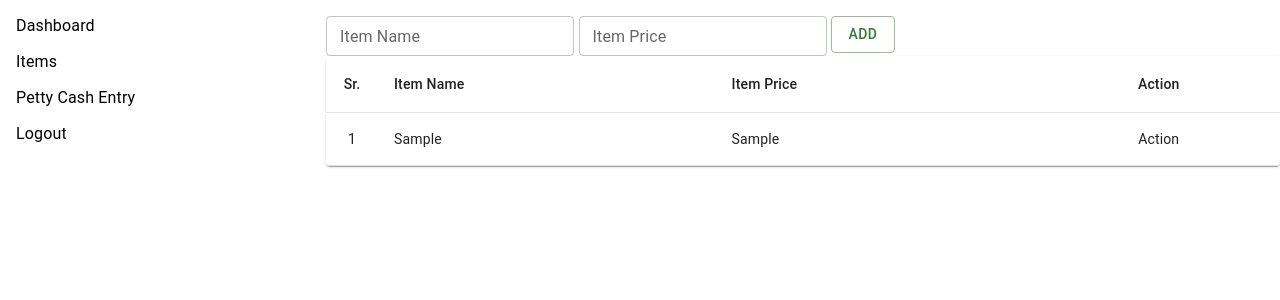
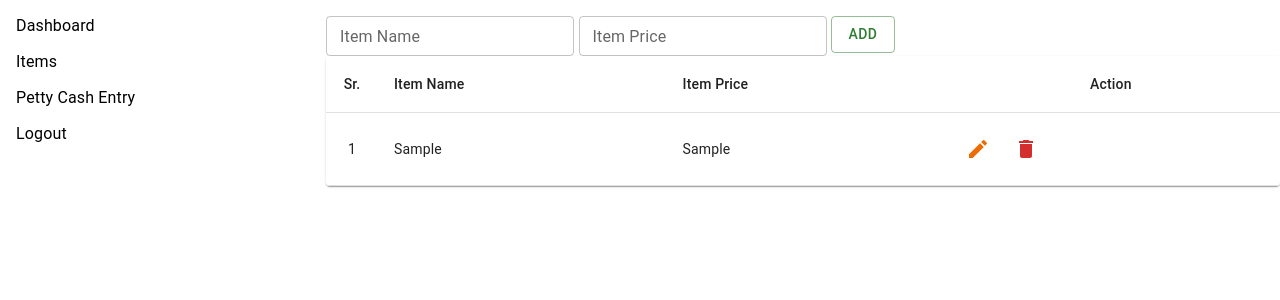
Before and after one commit to sankalpgajbhiye/petty-cash, a React (Create React App) app: page /item in a window 1280 px wide. Both pictures are taken after typing "Sample", "Sample" into the empty fields and a click on the button "ADD". Shown: the top 300 px of the page. Built offline with nearby package versions, Linux system fonts and the light colour scheme.

Commit message:
edit delete in items

```diff
--- a/src/App.js
+++ b/src/App.js
@@ -17,6 +17,7 @@ function App() {
 				<Route path="/" element={<Login />} />
 				<Route path="/dashboard" element={<Dashboard />} />
 				<Route path="/item" element={<Item />} />
+				{/* <Route path="/item/:id" element={<Item />} /> */}
 				{/* <Route path="/footer/:id/:page" element={<Footer />} /> */}
 			</Routes>
 		</BrowserRouter>
--- a/src/Pages/Item/ItemForm.jsx
+++ b/src/Pages/Item/ItemForm.jsx
@@ -1,7 +1,7 @@
-import React, { useState } from 'react';
+import React, { useState, useEffect } from 'react';
 import { TextField, Button } from '@mui/material'
 
-export default function ItemForm({ items, setItems }) {
+export default function ItemForm({ items, setItems, itemIndex, setItemIndex }) {
 
     const formObj = {
         item_name: "",
@@ -22,10 +22,14 @@ export default function ItemForm({ items, setItems }) {
 
     const handleAdd = () => {
         if( validateForm() ) {
-            items.push(values);
+
+            if(itemIndex !== "") items[itemIndex] = values;
+            if(itemIndex === "") items.push(values);
+
             setItems([...items]);
             // reset current form inputs
             setValues(formObj);
+            setItemIndex("");
         }
     }
 
@@ -39,6 +43,18 @@ export default function ItemForm({ items, setItems }) {
 
         return Object.keys(newErrors).length === 0;
     }
+
+    useEffect(() => {
+        // console.log(items[itemIndex]);
+        if( itemIndex !== "" ) {
+            const currentItem = items[itemIndex];
+            const newFormObj = { ...formObj }; // new object created using formobj
+            for (const [key, value] of Object.entries(formObj)) {
+                newFormObj[key] = currentItem[key];
+            }
+            setValues(newFormObj);
+        }
+    }, [itemIndex])
 
     return (
         <>
@@ -63,7 +79,7 @@ export default function ItemForm({ items, setItems }) {
                 error={errors.item_price !== undefined}
                 helperText={errors?.item_price}
             /> {` `}
-            <Button variant="outlined" color="success" onClick={handleAdd}>Add</Button>
+            <Button variant="outlined" color="success" onClick={handleAdd}> { itemIndex !== "" ? 'Edit': 'Add' }</Button>
         </>
     )
 }
--- a/src/Pages/Item/ItemTable.jsx
+++ b/src/Pages/Item/ItemTable.jsx
@@ -2,21 +2,45 @@ import React from 'react';
 
 import {
     Paper, Table, TableBody, TableCell, TableContainer,
-    TableHead, TableRow
+    TableHead, TableRow, Stack, IconButton
 } from '@mui/material';
 
-const TableRowComp = ({ item, ind }) => {
+// import DeleteIcon from '@mui/icons-material/Delete';
+import { Delete, Edit } from '@mui/icons-material';
+
+const TableRowComp = ({ item, ind, setItemIndex, deleteItem }) => {
+
+    const handleEdit = () => {
+        setItemIndex(ind);
+    }
+
     return(
         <TableRow hover role="checkbox" tabIndex={-1}>
             <TableCell align="center" width={20}> { ind + 1 } </TableCell>
             <TableCell align="left"> { item.item_name } </TableCell>
             <TableCell align="left"> { item.item_price } </TableCell>
-            <TableCell align="center"> Action </TableCell>
+            <TableCell align="center">
+                <Stack direction="row" spacing={1}>
+                    <IconButton color="warning" aria-label="delete" onClick={handleEdit}>
+                        <Edit />
+                    </IconButton>
+                    <IconButton color="error" aria-label="delete" onClick={() => deleteItem(ind)}>
+                        <Delete />
+                    </IconButton>
+                </Stack>
+            </TableCell>
         </TableRow>
     )
 }
 
-export default function ItemTable({ items }) {
+export default function ItemTable({ items, setItems, setItemIndex }) {
+
+    const deleteItem = (ind) => {
+        if( window.confirm('Are you sure to delete ?') ){
+            items.splice(ind, 1);
+            setItems([...items]);
+        }
+    }
 
     return (
         <Paper sx={{ width: '100%' }}>
@@ -36,6 +60,8 @@ export default function ItemTable({ items }) {
                                 key={i}
                                 ind={i}
                                 item={item}
+                                deleteItem={deleteItem}
+                                setItemIndex={setItemIndex}
                             />
                         ) }
                     </TableBody>
--- a/src/Pages/Item/index.jsx
+++ b/src/Pages/Item/index.jsx
@@ -9,6 +9,7 @@ import ItemTable from './ItemTable';
 export default function Index() {
 
     const [items, setItems] = useState([]);
+    const [itemIndex, setItemIndex] = useState("");
 
     return (
         <Box sx={{ flexGrow: 1 }}>
@@ -20,8 +21,14 @@ export default function Index() {
                     <ItemForm
                         items={items}
                         setItems={setItems}
+                        itemIndex={itemIndex}
+                        setItemIndex={setItemIndex}
                     />
-                    <ItemTable items={items}/>
+                    <ItemTable
+                        items={items}
+                        setItems={setItems}
+                        setItemIndex={setItemIndex}
+                    />
                 </Grid>
             </Grid>
         </Box>
```
